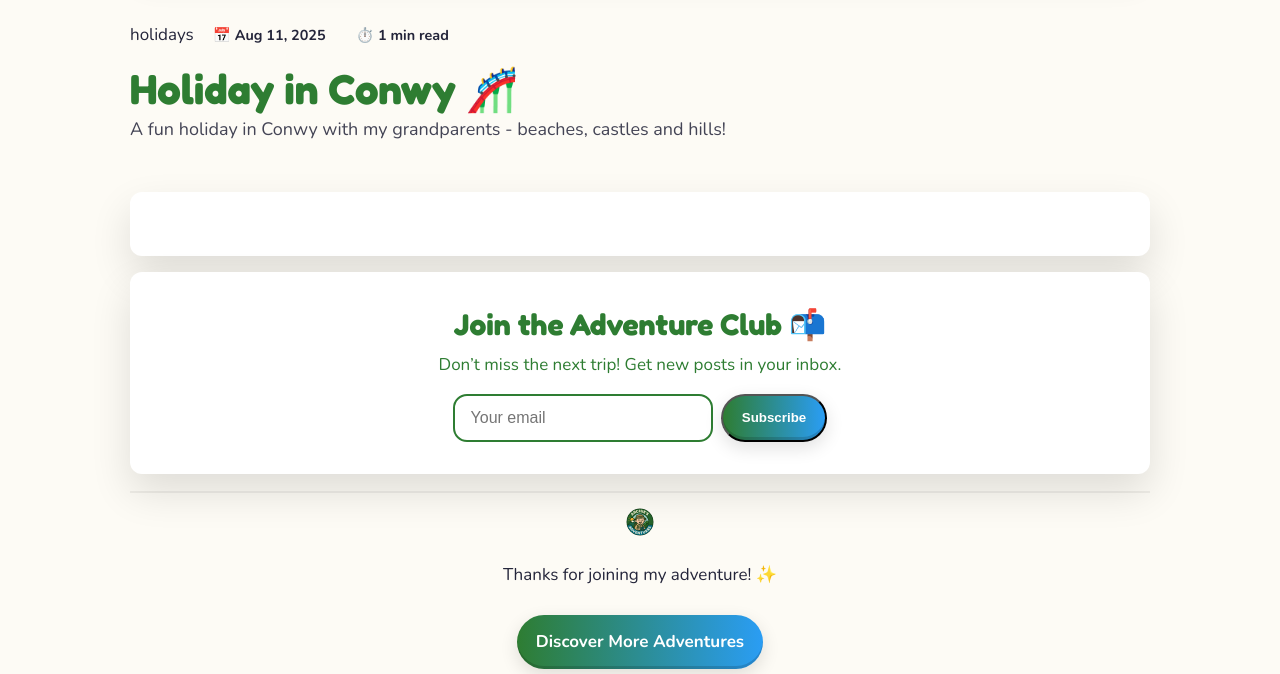
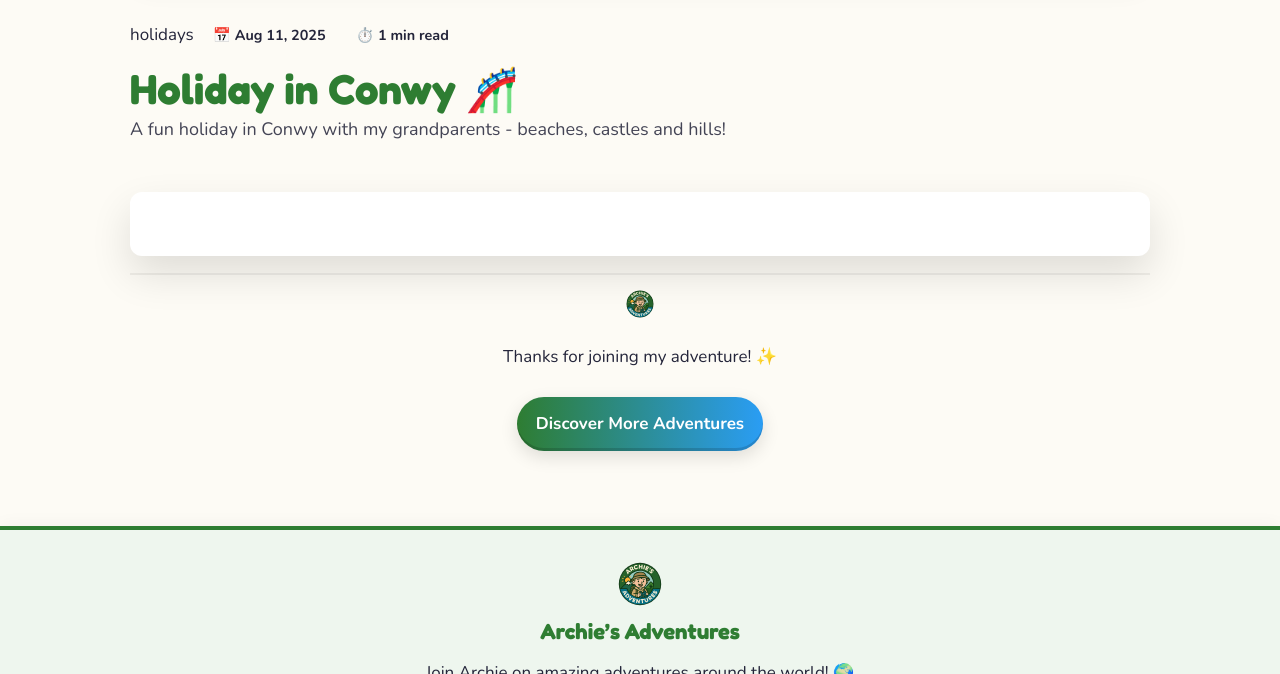
Before and after one commit to lukettaylor002/archies-adventures, an Eleventy site: page src/posts/2025-08-10-conwy.md in a window 1280 px wide. Shown: the part 598-1272 px from the top of the page. Built offline with nearby package versions, Linux system fonts and the light colour scheme; Eleventy itself is replaced by a stand-in of ours; files that its build step writes are made by us from their sources.

Commit message:
Update post.njk

```diff
--- a/src/_includes/layouts/post.njk
+++ b/src/_includes/layouts/post.njk
@@ -30,16 +30,6 @@ layout: layouts/base.njk
       {{ content | safe }}
     </div>
 
- <!-- Subscribe -->
-  <div id="subscribe" class="aa-post__card" style="margin-top:1rem; text-align:center">
-    <h2>Join the Adventure Club 📬</h2>
-    <p>Don’t miss the next trip! Get new posts in your inbox.</p>
-    <!-- Replace the action with your provider (Buttondown example below) -->
-    <form class="subscribe" action="https://buttondown.email/api/emails/embed-subscribe/ARCHIE" method="post" target="_blank">
-      <input aria-label="Your email" type="email" name="email" placeholder="Your email" required>
-      <button class="btn-2tone" type="submit">Subscribe</button>
-    </form>
-  </div>
 
     <div class="aa-post__footer">
       <img src="/images/logo-badge.svg" alt="" class="aa-post__mini" width="28" height="28">
```
